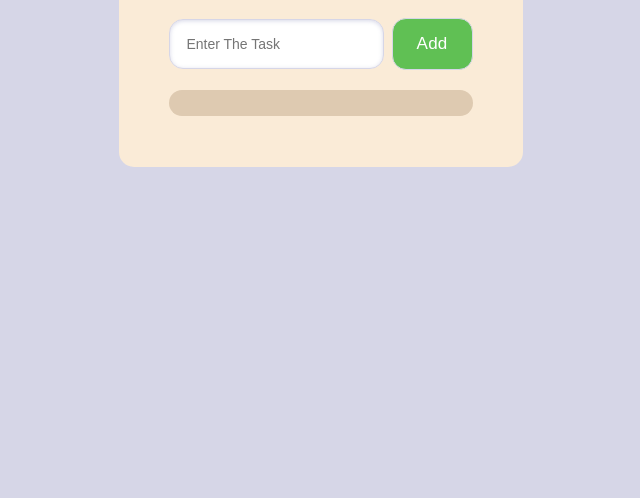
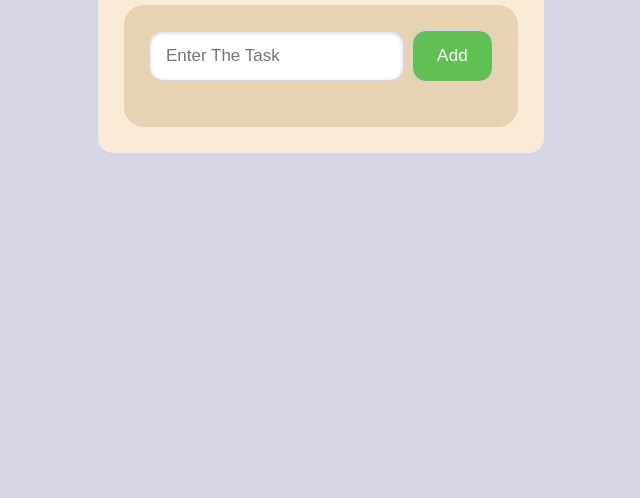
Before and after one commit to rasmi29/web-dev-cohort, a plain HTML site: page JAVASCRIPT/DOM/TODO/index.html in a window 1280 px wide. Shown: the part 302-800 px from the top of the page, without its empty margins (319-959 px from the left). Drawn offline with Linux system fonts and the light colour scheme.

Commit message:
todo app done

```diff
--- a/JAVASCRIPT/DOM/TODO/style.css
+++ b/JAVASCRIPT/DOM/TODO/style.css
@@ -3,7 +3,7 @@ body {
   justify-content: center;
   align-items: center;
   height: 80vh;
-  font-family: "Gill Sans", "Gill Sans MT", Calibri, "Trebuchet MS", sans-serif;
+  font-family:'Lucida Sans', 'Lucida Sans Regular', 'Lucida Grande', 'Lucida Sans Unicode', Geneva, Verdana, sans-serif;
   background-color: #d6d6e7;
 }
 #main {
@@ -18,7 +18,7 @@ body {
 #taskname {
   position: relative;
   cursor: text;
-  font-size: 14px;
+  font-size: 17px;
   line-height: 20px;
   padding: 0 16px;
   height: 48px;
@@ -57,19 +57,20 @@ body {
   text-align: center;
   margin-left: 3px;
 }
-.container{
+.container {
   padding: 25px;
+  background-color: rgb(232, 210, 180);
+  border-radius: 20px;
 }
 
-#tasklist li{
+#tasklist li {
   font-size: 20px;
   /* display: flex; */
   gap: 15px;
   padding: 3px;
-    list-style-type:decimal;
-
+  list-style-type: decimal;
 }
-#tasklist button{
+#tasklist button {
   margin-left: 10px;
   font-size: 14px;
   border: none;
@@ -79,10 +80,6 @@ body {
   padding: 3px 7px;
 }
 
-.tasks{
-    background-color: rgb(222, 202, 177);
-    padding: 5px;
-    border-radius: 20px;
+.tasks {
   margin-top: 20px;
-
 }
```
Lines whose indentation alone changed are shown as unchanged.
